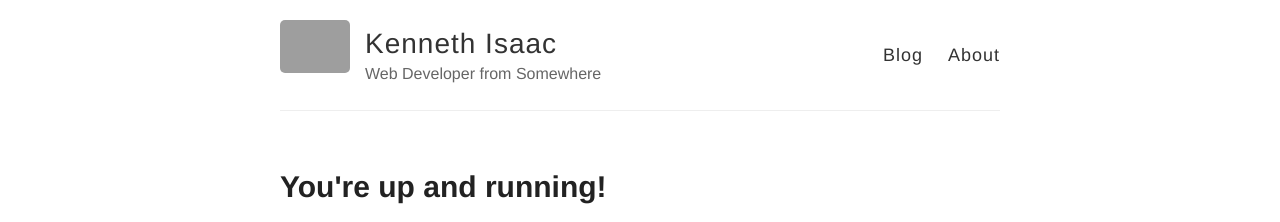
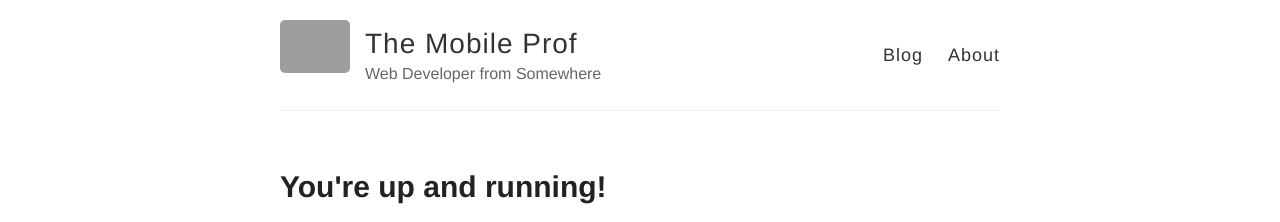
Before and after one commit to themobileprof/themobileprof.github.io, a Jekyll site: the page built from _posts/2014-3-3-Hello-World.md, in a window 1280 px wide. Shown: the top 222 px of the page. Built offline with Jekyll 4.4.1, drawn with Linux system fonts in a browser that asks for light colours; grey boxes are pictures that could not be loaded.

Commit message:
config update

```diff
--- a/_config.yml
+++ b/_config.yml
@@ -3,7 +3,7 @@
 #
 
 # Name of your site (displayed in the header)
-name: Kenneth Isaac
+name: The Mobile Prof
 
 # Short bio or description (displayed in the header)
 description: Web Developer from Somewhere
@@ -41,7 +41,7 @@ google_analytics:
 
 # Your website URL (e.g. http://barryclark.github.io or http://www.barryclark.co)
 # Used for Sitemap.xml and your RSS feed
-        url: http://kenzysc.github.io
+        url: http://themobileprof.github.io
 
 # If you're hosting your site at a Project repository on GitHub pages
 # (http://yourusername.github.io/repository-name)
```
